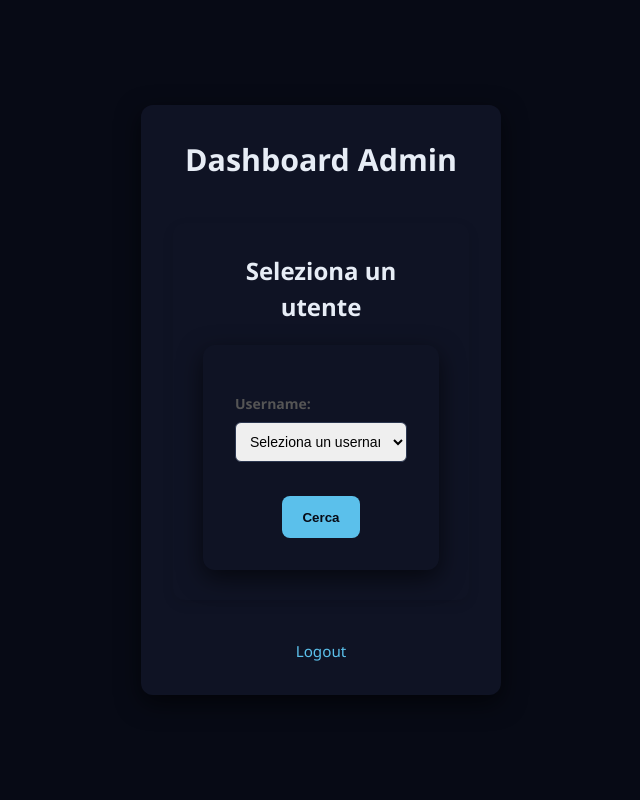
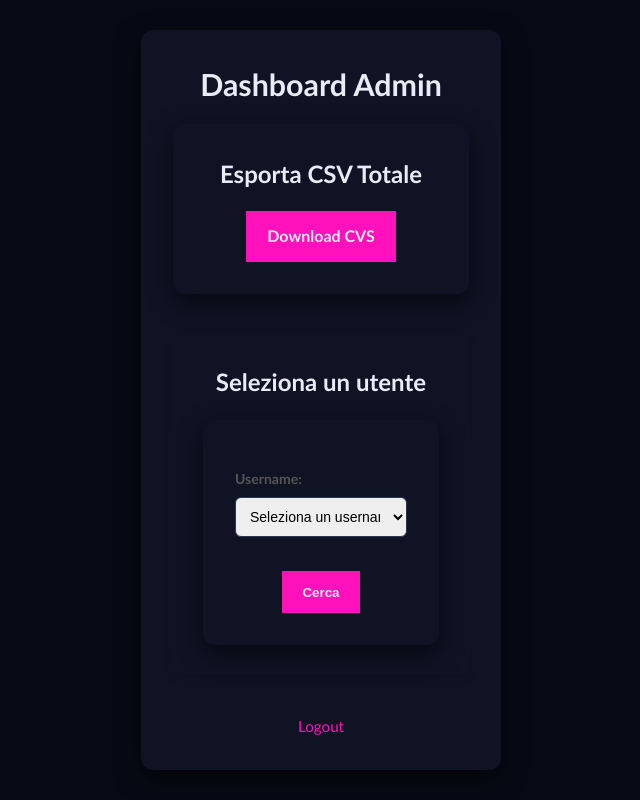
Before and after one commit to acrazypie/attivita_ufo, a Flask app: page /admin/dashboard in a window 1280 px wide. Shown: the whole page, without its empty margins (319-959 px from the left). Run offline with Flask 3, Linux system fonts and the light colour scheme; a user stored in the database is signed in.

Commit message:
Aggiunta funzionalità di esportazione CSV per tutti gli utenti e aggiornamento del layout della dashboard admin.

```diff
--- a/routes/admin.py
+++ b/routes/admin.py
@@ -1,7 +1,7 @@
 from flask import Blueprint, render_template, request, redirect, url_for, flash
 from flask_login import login_user, logout_user, login_required
 from models import db, Admin, User, Presenza
-from utils.export import export_user_csv
+from utils.export import export_user_csv, export_all_users
 from flask import send_file
 
 admin_bp = Blueprint("admin", __name__)
@@ -64,3 +64,13 @@ def export_user(username):
         return "Utente non trovato", 404
     csv_path = export_user_csv(user)
     return send_file(csv_path, as_attachment=True)
+
+
+@admin_bp.route("/export/users")
+@login_required
+def export_all():
+    users = User.query.all()
+    if not users:
+        return "Nessun utente regitrato", 404
+    csv_path = export_all_users(users)
+    return send_file(csv_path, as_attachment=True)
--- a/static/main.css
+++ b/static/main.css
@@ -6,8 +6,8 @@
   --dark-card: #0f1324;
   --text-main: #e7edf6;
   --text-muted: #9da9b8;
-  --accent: #5bc0eb;
-  --accent-light: #7ddcff;
+  --accent: #ff11bc;
+  --accent-light: #00c3da;
   --input-bg: #1b2032;
   --input-border: #2c3750;
   --btn-bg: var(--accent);
@@ -21,7 +21,7 @@
   padding: 0;
 }
 body {
-  font-family: "Segoe UI", Roboto, Arial, sans-serif;
+  font-family: "Gill Sans", "Gill Sans MT", Calibri, "Trebuchet MS", sans-serif;
   background: var(--dark-bg);
   color: var(--text-main);
   line-height: 1.5;
@@ -83,11 +83,12 @@ button,
 a.btn {
   display: inline-block;
   margin-top: 1.2rem;
+  margin-left: 0.15rem;
+  margin-right: 0.15rem;
   padding: 0.85rem 1.3rem;
   border: none;
-  border-radius: 8px;
   background: var(--btn-bg);
-  color: var(--dark-bg);
+  color: var(--text-main);
   font-weight: 600;
   text-decoration: none;
   cursor: pointer;
--- a/templates/admin_dashboard.html
+++ b/templates/admin_dashboard.html
@@ -21,6 +21,11 @@
         {% endfor %}
       </div>
       {% endif %} {% endwith %}
+
+      <div class="card">
+        <h2>Esporta CSV Totale</h2>
+        <a href="{{ url_for('admin.export_all') }}" class="btn">Download CVS</a>
+      </div>
 
       <div class="username-form">
         <h2>Seleziona un utente</h2>
--- a/templates/index.html
+++ b/templates/index.html
@@ -11,8 +11,8 @@
   </head>
   <body class="centered">
     <div class="card">
-      <h1>Attività UFO</h1>
-      <p>Benvenuto! Scegli un'azione:</p>
+      <h1>ATTIVITÀ UFO</h1>
+      <p>BENVENUTO! SCEGLI UN'AZIONE:</p>
       <a href="{{ url_for('main.register') }}" class="btn">Registrati</a>
       <a href="{{ url_for('main.checkin') }}" class="btn">Check-in</a>
     </div>
```
Also changed, not shown: utils/export.py (+21 -0 lines).
